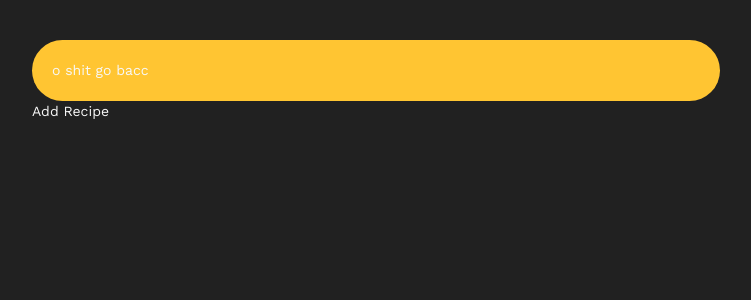
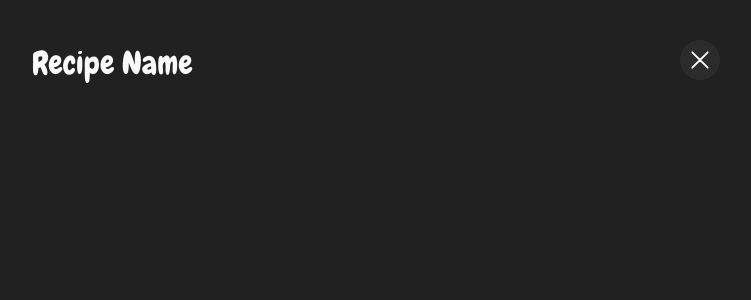
Before and after one commit to LucasOe/dishcovery, a SvelteKit app: page /add-recipe in a window 1280 px wide. Shown: the top 300 px of the page, without its empty margins (264-1015 px from the left). Built offline with nearby package versions, Linux system fonts and the light colour scheme.

Commit message:
add recipe

```diff
--- a/src/routes/add-recipe/+page.svelte
+++ b/src/routes/add-recipe/+page.svelte
@@ -1,9 +1,15 @@
+<script>
+
+	import H1 from "../../components/H1.svelte";
+	import CloseIcon from '../../assets/icons/cancel.svg';
+
+</script>
 <svelte:head>
 	<title>Add Recipe</title>
 	<meta name="description" content="Add Recipe" />
 </svelte:head>
 
-<div class="text-column">
-	<a href={'/'} class="bg-yellow p-5 flex text-black rounded-xl"> o shit go bacc </a>
-	<h1>Add Recipe</h1>
+<div class="flex justify-between">
+	<H1 text="Recipe Name" />
+	<a href={'/'} class=""><img alt="Close" class="w-10 h-10" src={CloseIcon} /></a>
 </div>
```
